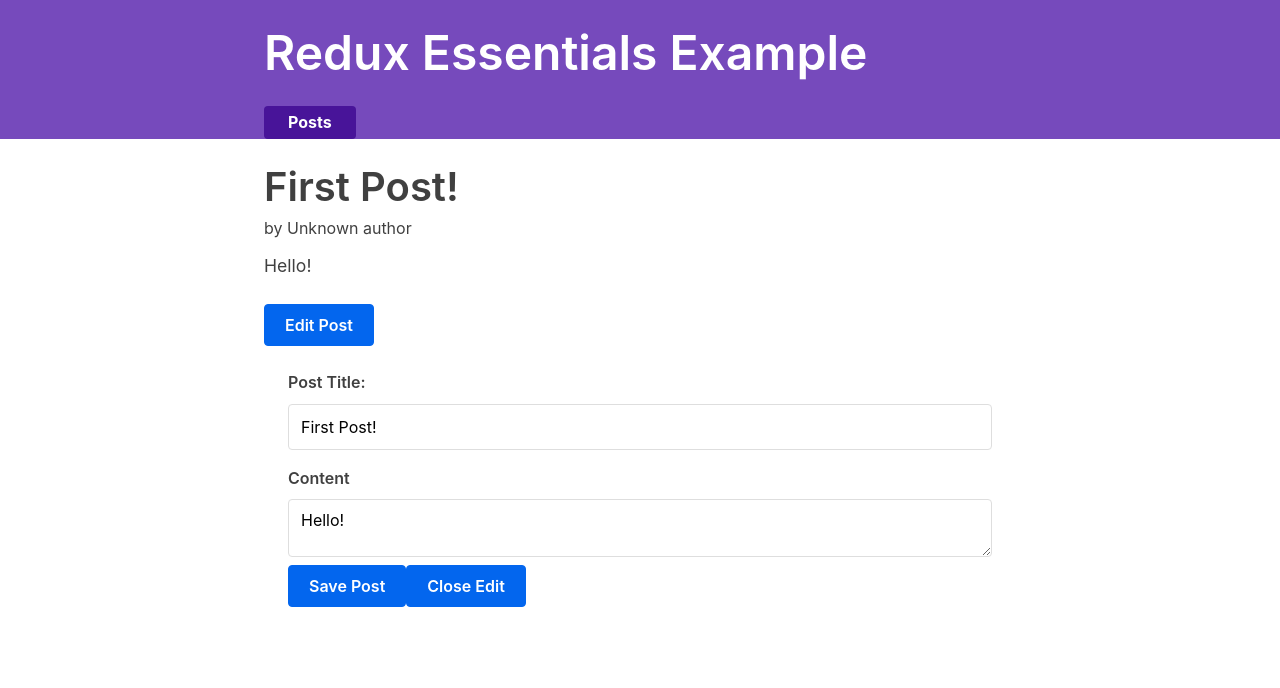
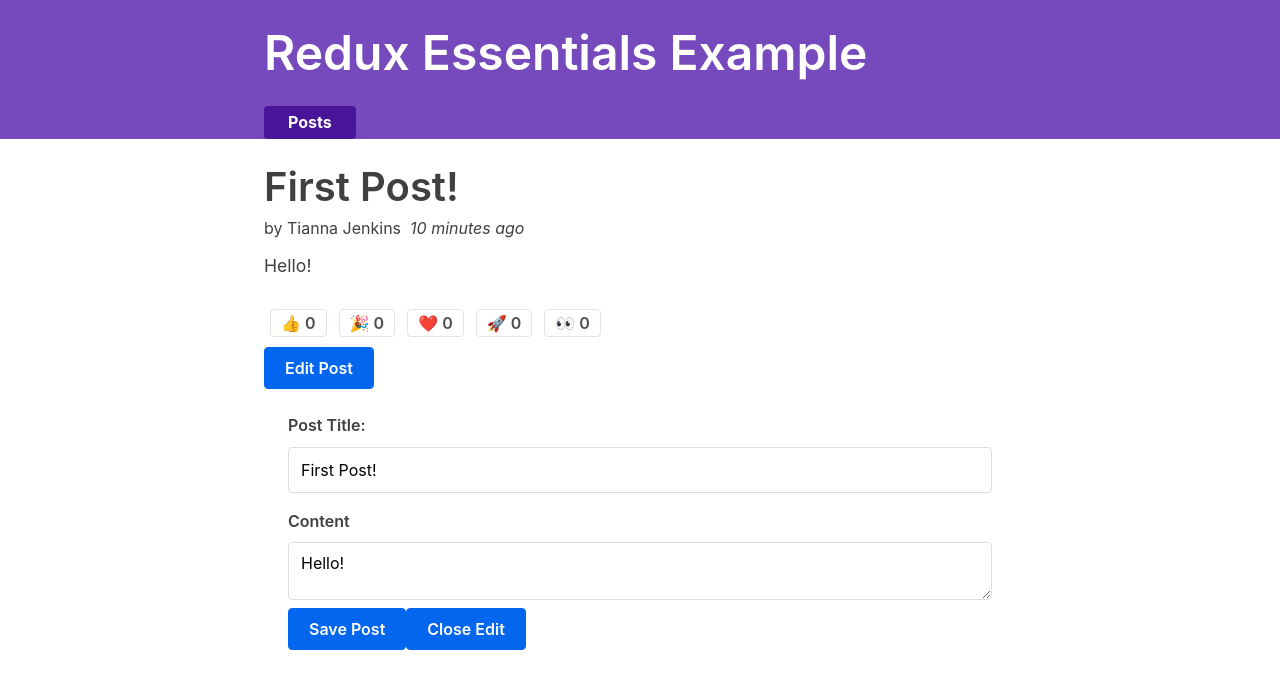
Before and after one commit to DiskMethod/redux-essentials-practice-project, a React (Create React App) app: page /posts/1/edit in a window 1280 px wide. Shown: the top 688 px of the page. Built offline with nearby package versions, Linux system fonts and the light colour scheme; what @mswjs/data, mock-socket, txtgen would draw is missing.

Commit message:
More Posts Features: Reactions

```diff
--- a/src/features/posts/PostsList.jsx
+++ b/src/features/posts/PostsList.jsx
@@ -4,18 +4,28 @@
 
 import { useSelector } from "react-redux";
 import PostAuthor from "./PostAuthor";
+import TimeAgo from "./TimeAgo";
+import ReactionButtons from "./ReactionButtons";
 
 const PostsList = () => {
   const posts = useSelector((state) => state.posts);
 
-  const renderedPosts = posts.map((post) => (
+  const orderedPosts = posts.slice().sort((a, b) => {
+    return b.date.localeCompare(a.date);
+  });
+
+  const renderedPosts = orderedPosts.map((post) => (
     <article className="post-excerpt" key={post.id}>
       <h3>{post.title}</h3>
-      <PostAuthor userId={post.userId} />
+      <div>
+        <PostAuthor userId={post.userId} />
+        <TimeAgo timestamp={post.date} />
+      </div>
       <p className="post-content">{post.content.substring(0, 100)}</p>
       <Link to={`/posts/${post.id}`} className="button muted-button">
         View Post
       </Link>
+      <ReactionButtons post={post} />
     </article>
   ));
 
--- /dev/null
+++ b/src/features/posts/ReactionButtons.jsx
@@ -0,0 +1,35 @@
+import React from "react";
+
+import { useDispatch } from "react-redux";
+import { reactionAdded } from "./postsSlice";
+
+const reactionEmoji = {
+  thumbsUp: "👍",
+  hooray: "🎉",
+  heart: "❤️",
+  rocket: "🚀",
+  eyes: "👀",
+};
+
+const ReactionButtons = ({ post }) => {
+  const dispatch = useDispatch();
+
+  const reactionButtons = Object.entries(reactionEmoji).map(([name, emoji]) => {
+    return (
+      <button
+        key={name}
+        type="button"
+        className="muted-button reaction-button"
+        onClick={() =>
+          dispatch(reactionAdded({ postId: post.id, reaction: name }))
+        }
+      >
+        {emoji} {post.reactions[name]}
+      </button>
+    );
+  });
+
+  return <div>{reactionButtons}</div>;
+};
+
+export default ReactionButtons;
--- a/src/features/posts/SinglePostPage.jsx
+++ b/src/features/posts/SinglePostPage.jsx
@@ -4,6 +4,8 @@
 
 import PostNotfound from "./PostNotFound";
 import PostAuthor from "./PostAuthor";
+import TimeAgo from "./TimeAgo";
+import ReactionButtons from "./ReactionButtons";
 
 const SinglePostPage = () => {
   const { postId } = useParams();
@@ -20,8 +22,12 @@
     <section>
       <article className="post">
         <h2>{post.title}</h2>
-        <PostAuthor userId={post.userId} />
+        <div>
+          <PostAuthor userId={post.userId} />
+          <TimeAgo timestamp={post.date} />
+        </div>
         <p className="post-content">{post.content}</p>
+        <ReactionButtons post={post} />
         <Link to="edit" className="button">
           Edit Post
         </Link>
--- /dev/null
+++ b/src/features/posts/TimeAgo.jsx
@@ -0,0 +1,19 @@
+import React from "react";
+import { parseISO, formatDistanceToNow } from "date-fns";
+
+const TimeAgo = ({ timestamp }) => {
+  let timeAgo = "";
+  if (timestamp) {
+    const date = parseISO(timestamp);
+    const timePeriod = formatDistanceToNow(date);
+    timeAgo = `${timePeriod} ago`;
+  }
+
+  return (
+    <span title={timestamp}>
+      &nbsp; <i>{timeAgo}</i>
+    </span>
+  );
+};
+
+export default TimeAgo;
--- a/src/features/posts/postsSlice.js
+++ b/src/features/posts/postsSlice.js
@@ -1,8 +1,35 @@
 import { createSlice, nanoid } from "@reduxjs/toolkit";
+import { sub } from "date-fns";
 
 const initialState = [
-  { id: "1", title: "First Post!", content: "Hello!" },
-  { id: "2", title: "Second Post", content: "More Text" },
+  {
+    id: "1",
+    title: "First Post!",
+    content: "Hello!",
+    userId: "0",
+    date: sub(new Date(), { minutes: 10 }).toISOString(),
+    reactions: {
+      thumbsUp: 0,
+      hooray: 0,
+      heart: 0,
+      rocket: 0,
+      eyes: 0,
+    },
+  },
+  {
+    id: "2",
+    title: "Second Post",
+    content: "More Text",
+    userId: "1",
+    date: sub(new Date(), { minutes: 5 }).toISOString(),
+    reactions: {
+      thumbsUp: 0,
+      hooray: 0,
+      heart: 0,
+      rocket: 0,
+      eyes: 0,
+    },
+  },
 ];
 
 const postsSlice = createSlice({
@@ -17,6 +44,7 @@
         return {
           payload: {
             id: nanoid(),
+            date: new Date().toISOString(),
             title,
             content,
             userId,
@@ -32,9 +60,16 @@
         post.content = content;
       }
     },
+    reactionAdded: (state, action) => {
+      const { postId, reaction } = action.payload;
+      const post = state.find((post) => post.id === postId);
+      if (post) {
+        post.reactions[reaction] += 1;
+      }
+    },
   },
 });
 
-export const { postAdded, postUpdated } = postsSlice.actions;
+export const { postAdded, postUpdated, reactionAdded } = postsSlice.actions;
 
 export default postsSlice.reducer;
```
